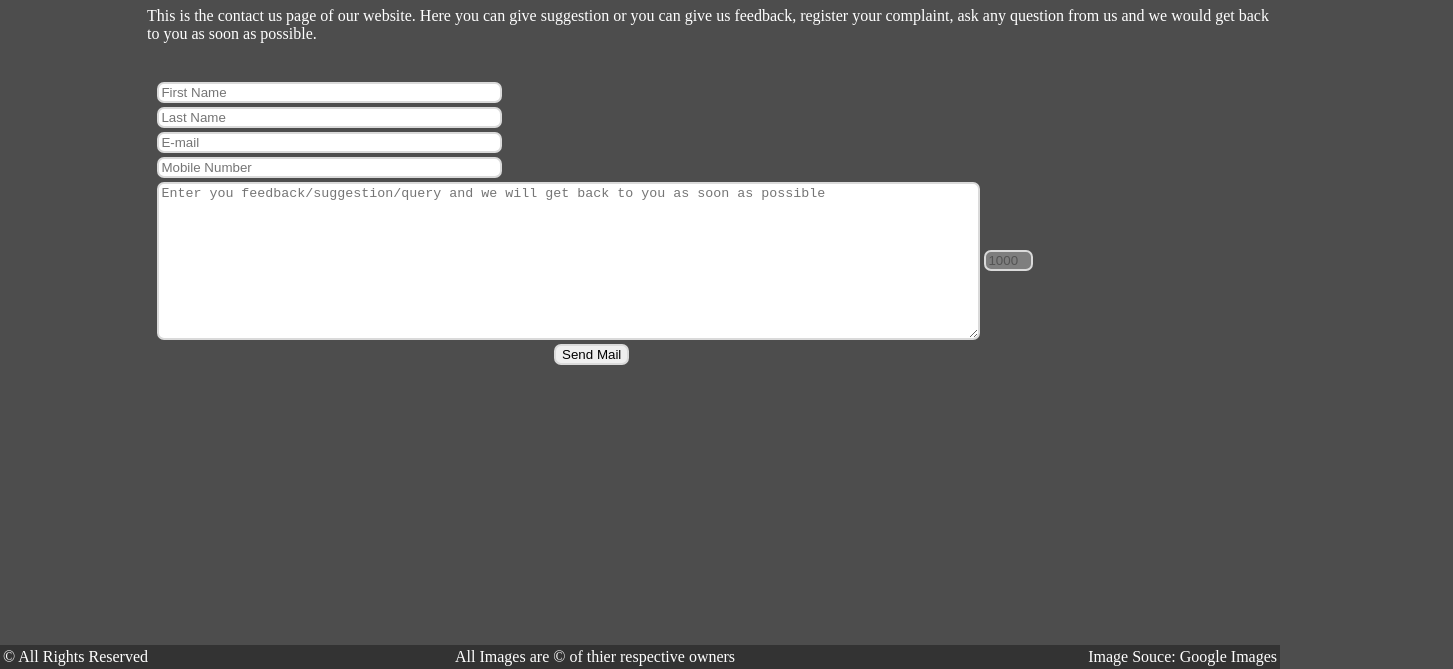
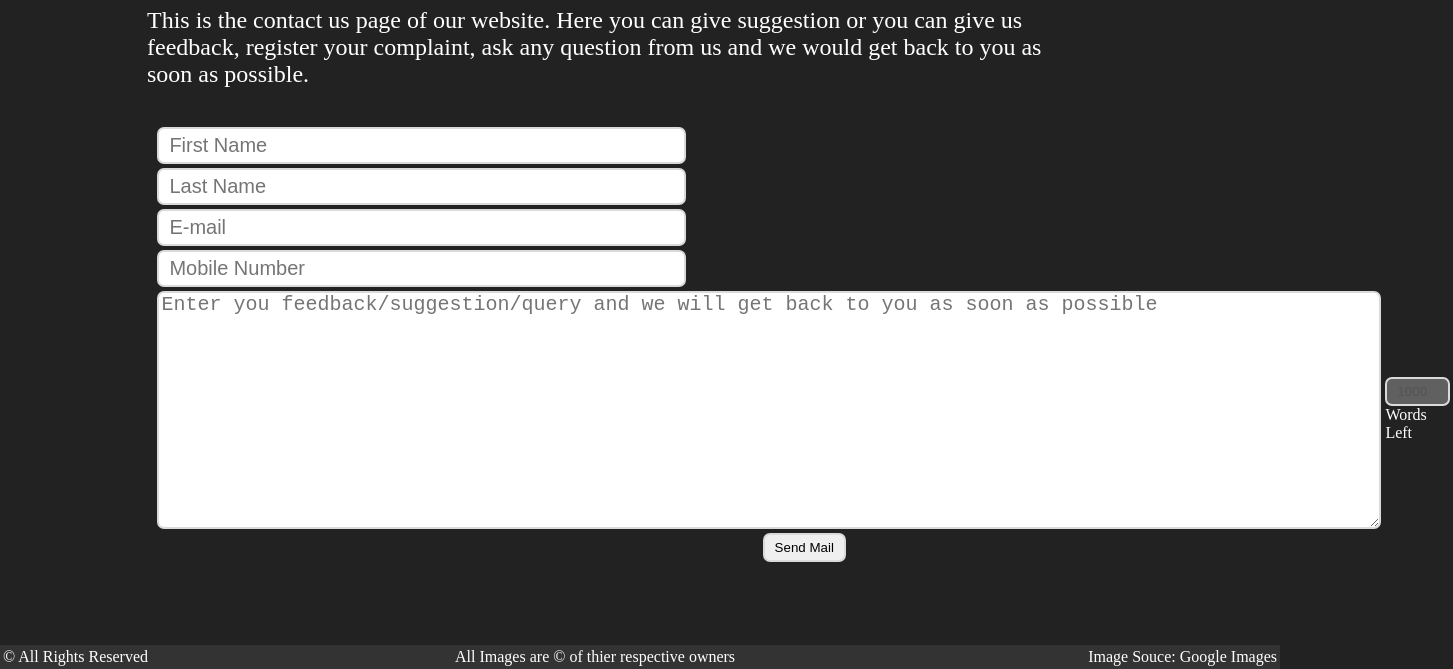
Before and after one commit to achaudhary997/website, a plain HTML site: page contactus.html in a window 1280 px wide. Shown: the part 131-800 px from the top of the page, 1453 px wide, since content can reach past the window. Drawn offline with Linux system fonts and the light colour scheme.

Commit message:
added new background and changed contact us page

```diff
--- a/contactus.css
+++ b/contactus.css
@@ -1,7 +1,17 @@
+input::-webkit-input-placeholder{
+	font-size: 20px;
+	line-height: 4;
+}
+
+input[type="text"] {
+    font-size:20px;
+}
+
 input {
 	border: 2px solid #dadada;
 	border-radius: 7px;
 	transition: 1s;
+	padding: 5px 10px;
 }
 
 input:focus {
@@ -13,6 +23,7 @@ input:focus {
 }
 
 textarea {
+	font-size: 20px;
 	border: 2px solid #dadada;
 	border-radius: 7px;
 	transition: 1s;
@@ -26,12 +37,28 @@ textarea:focus {
 	box-shadow: 0 0 10px #9ecaed;
 }
 
+textarea::-webkit-input-placeholder{
+	font-size: 20px;
+	line-height: 1;
+}
+
+.wordsleft{
+	transition: 1s;
+}
+
+.wordsleft:hover{
+	transition: 1s;
+	transform: scale(1.2);
+	border-color: #9ecaed;
+	box-shadow: 0 0 10px #9ecaed;
+}
+
 .button{
 	transition: 1s;
 }
 
 .button:hover {
-	box-shadow: 0 5px 15px rgba(145, 92, 182, .4);
+	box-shadow: 0 5px 15px #9ecaed;
 	transform: scale(1.3);
 	transition: 1s;
 }
--- a/contactus.html
+++ b/contactus.html
@@ -15,7 +15,7 @@
 			}
 		</script>
 	</head>
-	<body bgcolor="#4d4d4d">
+	<body bgcolor="#222222">
 		<div class="nav">
 			<ul>
 				<li><a href="index.html">Home</a></li>
@@ -26,7 +26,7 @@
 
 		<div id="content">
 			<h1>Contact Us</h1>
-			<p>This is the contact us page of our website. Here you can give suggestion or you can give us feedback, register your complaint, ask any question from us and we would get back to you as soon as possible.</p>
+			<p style="width: 80%;"><font size="5px">This is the contact us page of our website. Here you can give suggestion or you can give us feedback, register your complaint, ask any question from us and we would get back to you as soon as possible.</font></p>
 		</div>
 
 		<form name="htmlform" method="post" action="mailto:anubhav16013@iiitd.ac.in">
@@ -72,11 +72,11 @@
 				<td valign="top">
 				<textarea onkeyup="textCounter(this, 'counter',1000);" id="message" rows="10" cols="100" placeholder="Enter you feedback/suggestion/query and we will get back to you as soon as possible"></textarea>
 				</td>
-				<td><input disabled  maxlength="3" size="3" value="1000" id="counter"></td>
+				<td><input disabled  maxlength="3" size="3" value="1000" class="wordsleft" id="counter"><font color="white">Words Left</font></td>
 			</tr>
 			<tr>
 				<td colspan="2" style="text-align:center">
-				<input type="submit" class="button" value="Send Mail" style="margin-left: 6%;">
+				<input type="submit" class="button" value="Send Mail" style="margin-left: 6%;"><label for=""
 				</td>
 			</tr>
 			</table>
```
Also changed, not shown: about.html (+1 -1 lines), index.html (+1 -1 lines).
